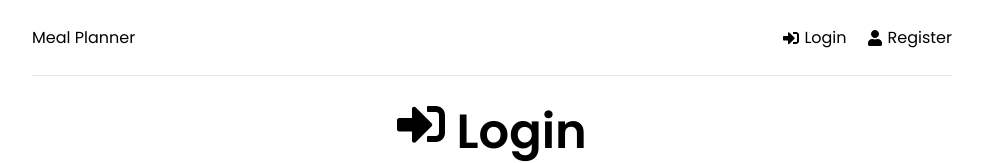
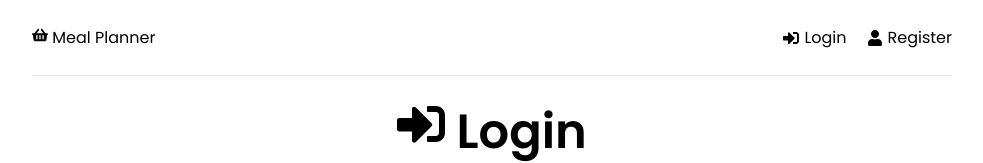
Before and after one commit to tsimian/meal_planner_old, a React (Create React App) app in the folder frontend/: page /login in a window 1280 px wide. Shown: the top 163 px of the page, without its empty margins (148-1131 px from the left). Built offline with nearby package versions, Linux system fonts and the light colour scheme.

Commit message:
Update Header

```diff
--- a/frontend/src/components/Header.jsx
+++ b/frontend/src/components/Header.jsx
@@ -1,4 +1,4 @@
-import { FaSignInAlt, FaSignOutAlt, FaUser } from 'react-icons/fa'
+import { FaShoppingBasket, FaSignInAlt, FaSignOutAlt, FaUser } from 'react-icons/fa'
 import { Link, useNavigate } from 'react-router-dom'
 import { useSelector, useDispatch } from 'react-redux'
 import { logout, reset } from '../features/auth/authSlice'
@@ -18,7 +18,9 @@ function Header() {
   return (
     <header className='header'>
         <div className="logo">
-            <Link to='/'>Meal Planner</Link>
+            <Link to='/'>
+              <FaShoppingBasket />  Meal Planner
+            </Link>
         </div>
         <ul>
         {user ? (
```
